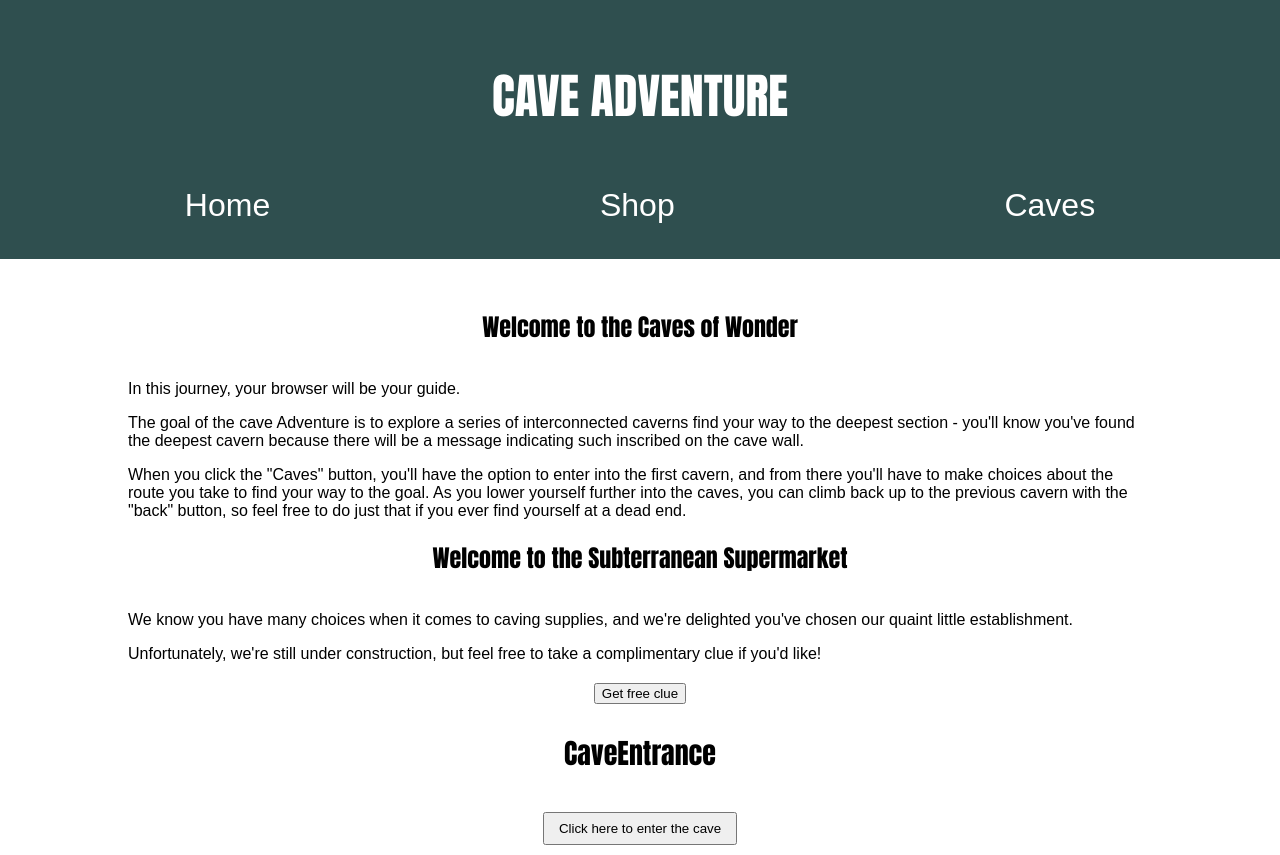
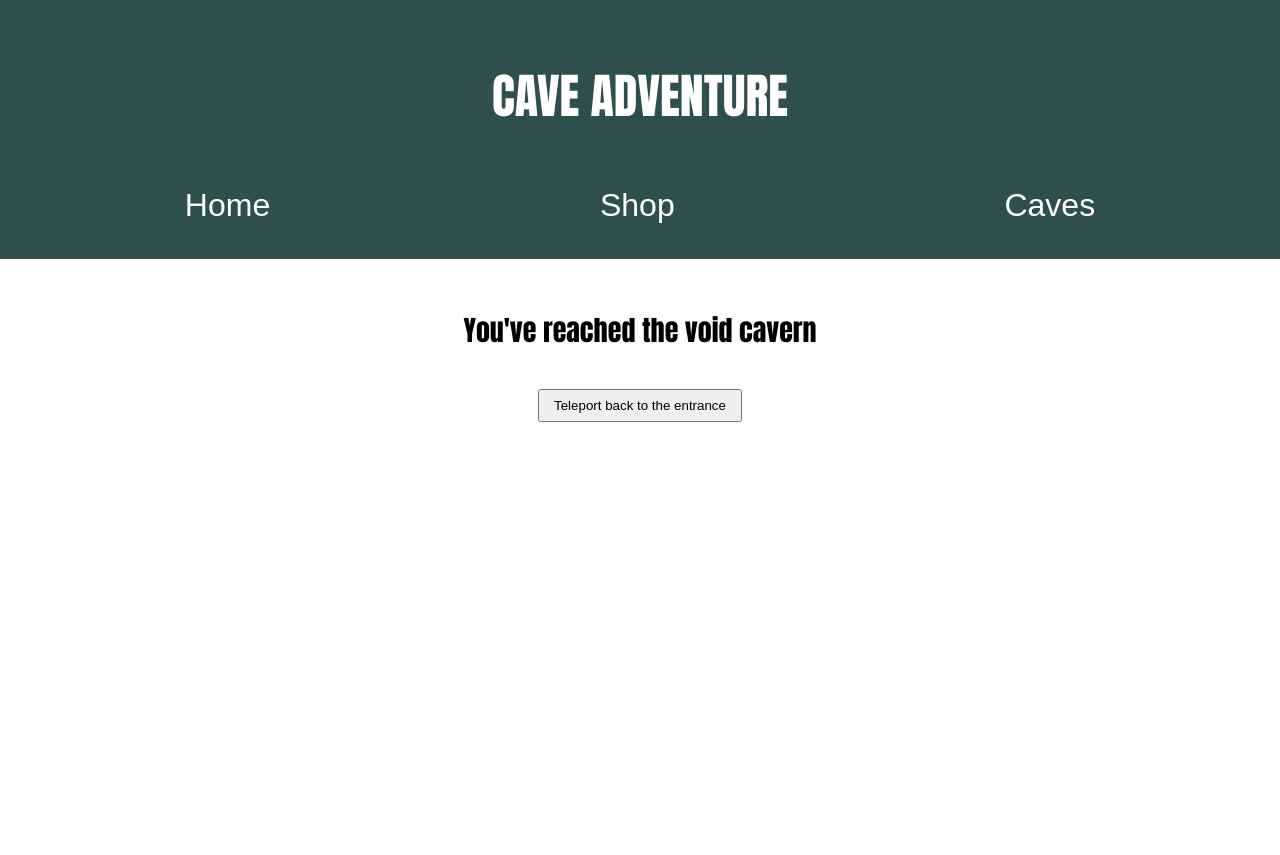
Before and after one commit to upperlinecode/router-workshop, a React (Create React App) app: page /Caves/1 in a window 1280 px wide. After the commit the page ends 800 px from the top, so only its background shows below. Built offline with nearby package versions, Linux system fonts and the light colour scheme.

Commit message:
v6 solutions draft 1

```diff
--- a/src/App.tsx
+++ b/src/App.tsx
@@ -1,3 +1,4 @@
+import { Outlet } from "react-router-dom";
 import { AppRoot } from "./App.styles";
 import Nav from "./components/Nav";
 import Home from "./components/Home";
@@ -8,9 +9,7 @@ const App = () => {
   return (
     <AppRoot>
       <Nav />
-      <Home />
-      <Shop />
-      <CaveEntrance />
+      <Outlet />
     </AppRoot>
   );
 };
--- a/src/components/Cave/Cave.tsx
+++ b/src/components/Cave/Cave.tsx
@@ -1,17 +1,34 @@
 import { CaveRoot, CaveButtons } from "./Cave.styles";
 import { caveDirectory } from "../../caveDirectory";
+import { Link, useParams } from "react-router-dom";
 
 const Cave = () => {
-  const caveId = "juliet";
-  const cave = caveDirectory.find((cave) => cave.caveId === caveId) || {
+  // const caveId = "juliet";
+  const params = useParams();
+  const currentCaveId = params.caveId || "the void";
+  const currentCave = caveDirectory.find(
+    (cave) => cave.caveId === currentCaveId.toLowerCase()
+  ) || {
     caveId: "the void",
     adjacentCaverns: [],
   };
   return (
     <CaveRoot>
-      <h3>You've reached {cave.caveId} cavern</h3>
+      <h3>You've reached {currentCave.caveId} cavern</h3>
       <CaveButtons>
-        <button>Cave tunnels under construction</button>
+        {currentCave.adjacentCaverns.map((cavern) => (
+          <Link to={`/Caves/${cavern}`} key={cavern}>
+            <button>Continue to {cavern} cavern</button>
+          </Link>
+        ))}
+        {currentCave.caveId === "yankee" && (
+          <p>Congratulations! You've reached the end of your journey</p>
+        )}
+        {currentCave.caveId === "the void" && (
+          <Link to="/Caves">
+            <button>Teleport back to the entrance</button>
+          </Link>
+        )}
       </CaveButtons>
     </CaveRoot>
   );
--- a/src/components/CaveEntrance/CaveEntrance.tsx
+++ b/src/components/CaveEntrance/CaveEntrance.tsx
@@ -1,9 +1,12 @@
+import { Link } from "react-router-dom";
 import { CaveEntranceRoot } from "./CaveEntrance.styles";
 
 const CaveEntrance = () => (
   <CaveEntranceRoot>
     <h3>CaveEntrance</h3>
-    <button>Click here to enter the cave</button>
+    <Link to="/Caves/Juliet">
+      <button>Click here to enter the cave</button>
+    </Link>
   </CaveEntranceRoot>
 );
 
--- a/src/components/Nav/Nav.tsx
+++ b/src/components/Nav/Nav.tsx
@@ -7,9 +7,15 @@ const Nav = () => (
       <Headline>Cave Adventure</Headline>
     </Link>
     <NavOptions>
-      <NavButton>Home</NavButton>
-      <NavButton>Shop</NavButton>
-      <NavButton>Caves</NavButton>
+      <Link to="/" style={{ textDecoration: "none" }}>
+        <NavButton>Home</NavButton>
+      </Link>
+      <Link to="/Shop" style={{ textDecoration: "none" }}>
+        <NavButton>Shop</NavButton>
+      </Link>
+      <Link to="/Caves" style={{ textDecoration: "none" }}>
+        <NavButton>Caves</NavButton>
+      </Link>
     </NavOptions>
   </NavRoot>
 );
--- a/src/index.tsx
+++ b/src/index.tsx
@@ -1,14 +1,53 @@
 import React from "react";
 import ReactDOM from "react-dom";
+import {
+  createBrowserRouter,
+  RouterProvider,
+  Navigate,
+} from "react-router-dom";
 import "./index.css";
 import App from "./App";
-import { BrowserRouter as Router } from "react-router-dom";
+import Home from "./components/Home";
+import Shop from "./components/Shop";
+import CaveEntrance from "./components/CaveEntrance";
+import Cave from "./components/Cave";
+
+const router = createBrowserRouter([
+  {
+    path: "/",
+    element: <App />,
+    children: [
+      {
+        path: "",
+        element: <Home />,
+      },
+      {
+        path: "Shop",
+        element: <Shop />,
+      },
+      {
+        path: "Caves",
+        element: <CaveEntrance />,
+      },
+      {
+        path: "Caves/:caveId",
+        element: <Cave />,
+      },
+      {
+        path: "not-found",
+        element: <p>not found</p>,
+      },
+      {
+        path: "*",
+        element: <Navigate to="/not-found" replace />,
+      },
+    ],
+  },
+]);
 
 ReactDOM.render(
   <React.StrictMode>
-    <Router>
-      <App />
-    </Router>
+    <RouterProvider router={router} />
   </React.StrictMode>,
   document.getElementById("root")
 );
```
